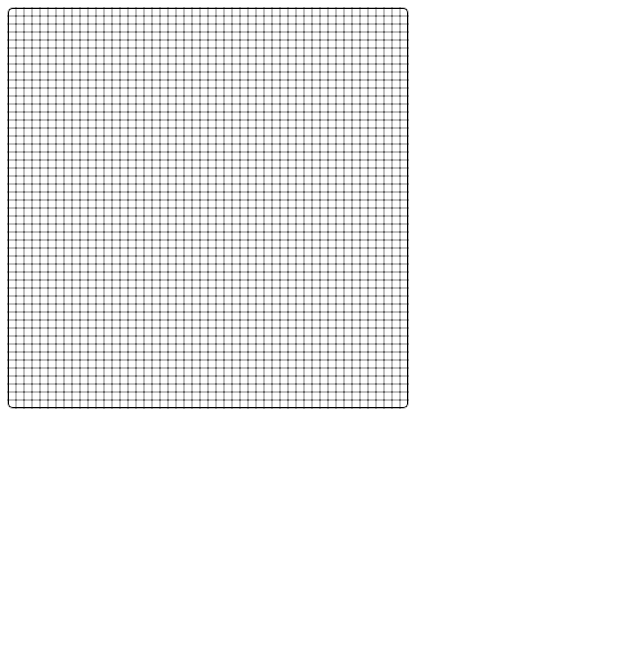
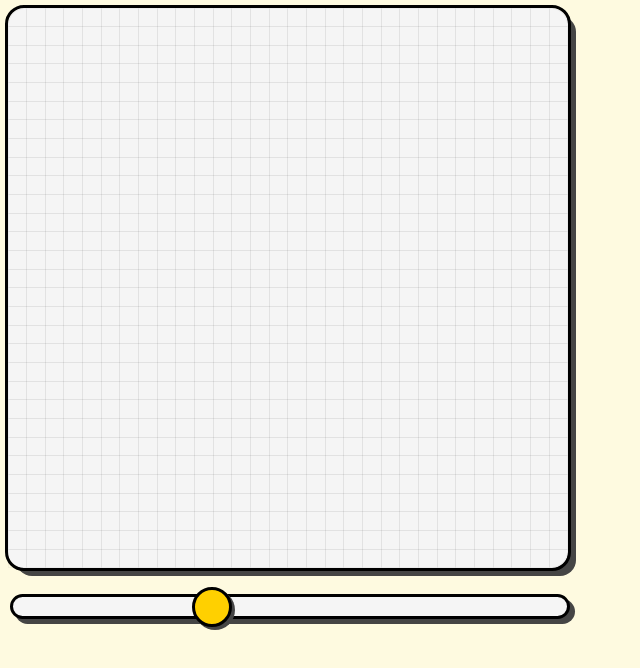
Before and after one commit to JusGu/etch-a-sketch, a plain HTML site: page index.html in a window 1280 px wide. Shown: the whole page, without its empty margins (0-640 px from the left). Drawn offline with Linux system fonts and the light colour scheme.

Commit message:
added drawing feature and tweaked css

```diff
--- a/index.html
+++ b/index.html
@@ -13,6 +13,9 @@
 
         </div>
     </div>
+    <div class="slidecontainer">
+        <input type="range" min="4" max="50" value="20" class="slider" id="myRange">
+    </div>
 
 
 </body>
--- a/script.js
+++ b/script.js
@@ -2,9 +2,10 @@ const container = document.getElementById("container");
 function makeRows(rows, cols) {
   container.style.setProperty('--grid-rows', rows);
   container.style.setProperty('--grid-cols', cols);
+  container.style.setProperty('--grid-size', 70/rows + "vh");
   for (c = 0; c < (rows * cols); c++) {
     let cell = document.createElement("div");
-    container.appendChild(cell).className = "grid-item";
+    container.appendChild(cell).id = "grid-item";
     c == 0 ? container.appendChild(cell).classList.add("tl_corner") : null;
     c == cols - 1 ? container.appendChild(cell).classList.add("tr_corner") : null;
     c == rows*cols - cols ? container.appendChild(cell).classList.add("bl_corner") : null;
@@ -15,5 +16,37 @@ function makeRows(rows, cols) {
     c >= rows*cols - cols ? container.appendChild(cell).classList.add("b_border") : null;
   };
 };
+makeRows(30, 30);
+const input = document.querySelector('#myRange');
+input.addEventListener('input', updateValue);
+function updateValue(e) {
+  while (container.firstChild) {
+    container.firstChild.remove()
+  }
+  makeRows(e.target.value, e.target.value);
+}
+let mousedownID = -1;
+const items = document.querySelectorAll('#grid-item');
+document.addEventListener('mousedown', mousedown);
 
-makeRows(50, 50);
+
+function mousedown(e) {
+  if(mousedownID==-1){
+    mousedownID = 1;
+    console.log(mousedownID);
+  }
+}
+
+document.onmousemove = handleMouseMove;
+function handleMouseMove(e){
+  if(e.target.id == "grid-item" && mousedownID == 1){
+    e.target.style.background = "black"
+  };
+}
+function mouseup(e){
+  if(mousedownID==1){
+    mousedownID = -1;
+  }
+}
+document.addEventListener("mouseup", mouseup);
+document.addEventListener("mouseleave", mouseup);
--- a/style.css
+++ b/style.css
@@ -1,35 +1,55 @@
 :root {
     --grid-cols: 1;
     --grid-rows: 1;
-    --outer-border: 1px;
-    --grid-size: 1vh;
+    --outer-border: 3px;
+    --grid-size: 40px;
   }
-
+  body {
+      background-color: #fefae0;
+  }
+  #wrapper {
+      height: 70vh;
+      width: 70vw;
+  }
   #container {
     display: grid;
     grid-template-rows: repeat(var(--grid-rows), var(--grid-size));
     grid-template-columns: repeat(var(--grid-cols), var(--grid-size));
+    outline: .2rem solid black;
+    position: absolute;
+    border-radius: 2vh;
+    background: whitesmoke; /* Grey background */
+    box-shadow: 8px 8px rgb(69, 69, 69);
+
   }
 
-  .grid-item {
-    outline: 0.25px solid rgba(0, 0, 0, 0.25);
-    outline-offset: -0.25px;
+  #grid-item {
+    outline: 1px solid rgba(0, 0, 0, 0.04);
     text-align: center;
+    margin:0.5px;
+    -moz-user-select: -moz-none;
+    -khtml-user-select: none;
+    -webkit-user-select: none;
+    -o-user-select: none;
+    user-select: none;
+
   }
 
   .tl_corner{
-      border-radius: calc(var(--grid-size)*0.6) 0 0 0;
+      border-radius:2vh 0 0 0;
+
   }
   .tr_corner{
-      border-radius: 0 calc(var(--grid-size)*0.6) 0 0;
+      border-radius: 0 2vh 0 0;
   }
   .bl_corner{
-      border-radius: 0 0 0 calc(var(--grid-size)*0.6);
+      border-radius: 0 0 0 2vh 0;
   }
   .br_corner{
-      border-radius: 0 0 calc(var(--grid-size)*0.6) 0;
+      border-radius: 0 0 2vh 0;
   }
-  .t_border{
+  /* .t_border{
+    z-index: 10;
       border-top: var(--outer-border) solid black;
   }
   .l_border{
@@ -40,8 +60,61 @@
   }
   .r_border{
       border-right: var(--outer-border) solid black;
-  }
+  } */
 
   .grid-item:hover {
       background-color:rgba(0, 0, 0, 0.208);
   }
+
+  .slidecontainer {
+    margin-top: 3vh;
+    width: 70vh; /* Width of the outside container */
+  }
+
+  .slider {
+    -webkit-appearance: none;  /* Override default CSS styles */
+    appearance: none;
+    width: 100%; /* Full-width */
+    height: 25px; /* Specified height */
+    background: whitesmoke; /* Grey background */
+    border: .2rem solid black;
+    box-shadow: 5px 5px rgb(69, 69, 69);
+    box-sizing: border-box;
+    border-radius: 20px;
+    transition: all .03s ease;
+  }
+
+  .slider:hover {
+    transition: all 0.3s ease;
+    box-shadow: 3px 3px rgb(69, 69, 69);
+  }
+
+  .slidecontainer:hover .slider::-webkit-slider-thumb{
+    box-shadow: 1px 1px rgb(69, 69, 69);
+
+  }
+
+  /* The slider handle (use -webkit- (Chrome, Opera, Safari, Edge) and -moz- (Firefox) to override default look) */
+  .slider::-webkit-slider-thumb{
+    -webkit-appearance: none; /* Override default look */
+    appearance: none;
+    width: 40px; /* Set a specific slider handle width */
+    height: 40px; /* Slider handle height */
+    border-radius: 20px;
+    background: rgb(255, 208, 0);
+    border: .2rem solid black;
+    box-shadow: 3px 3px rgb(69, 69, 69);
+    cursor: pointer; /* Cursor on hover */
+    transition: all 0.3s ease;
+  }
+
+
+  .slider::-moz-range-thumb {
+    width: 40px; /* Set a specific slider handle width */
+    height: 40px; /* Slider handle height */
+    border-radius: 20px;
+    background: rgb(255, 208, 0);
+    border: .2rem solid black;
+    box-shadow: 3px 3px rgba(0, 0, 0, 0.718);
+    cursor: pointer; /* Cursor on hover */
+  }
```
